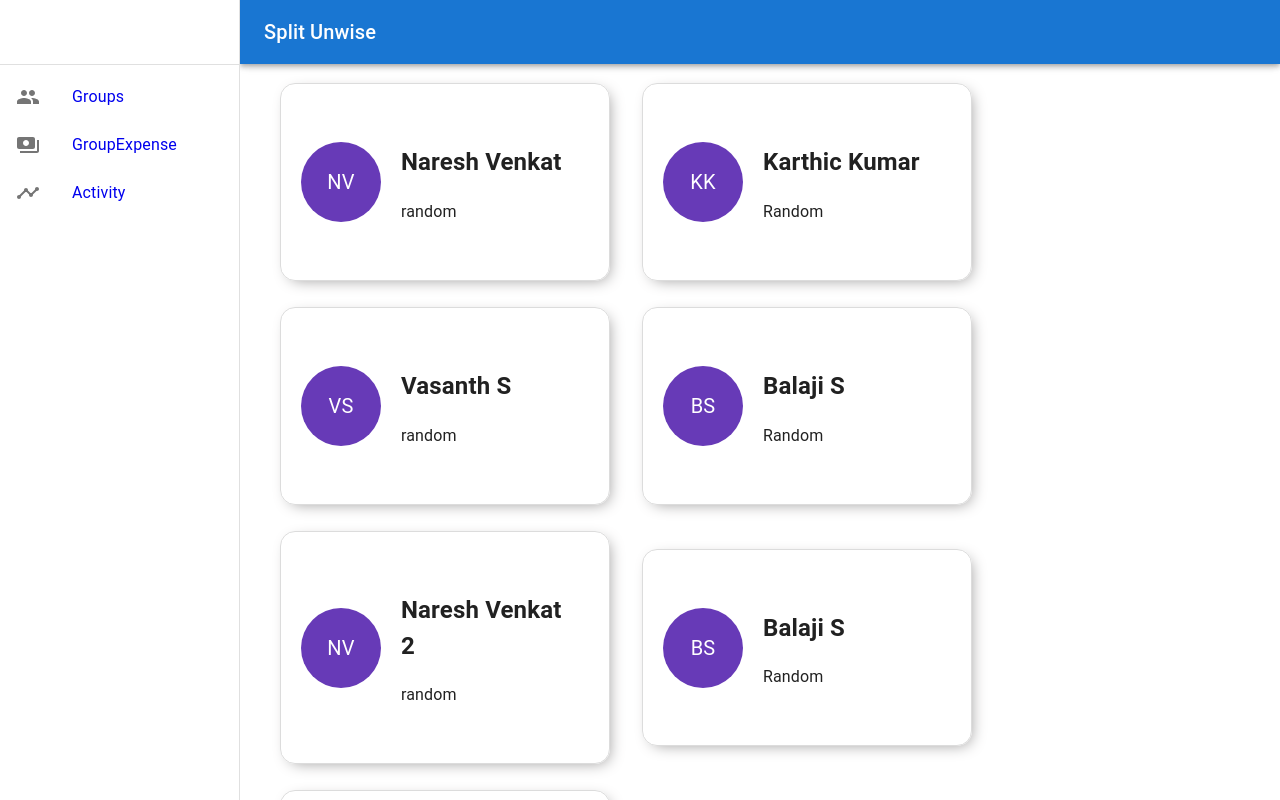
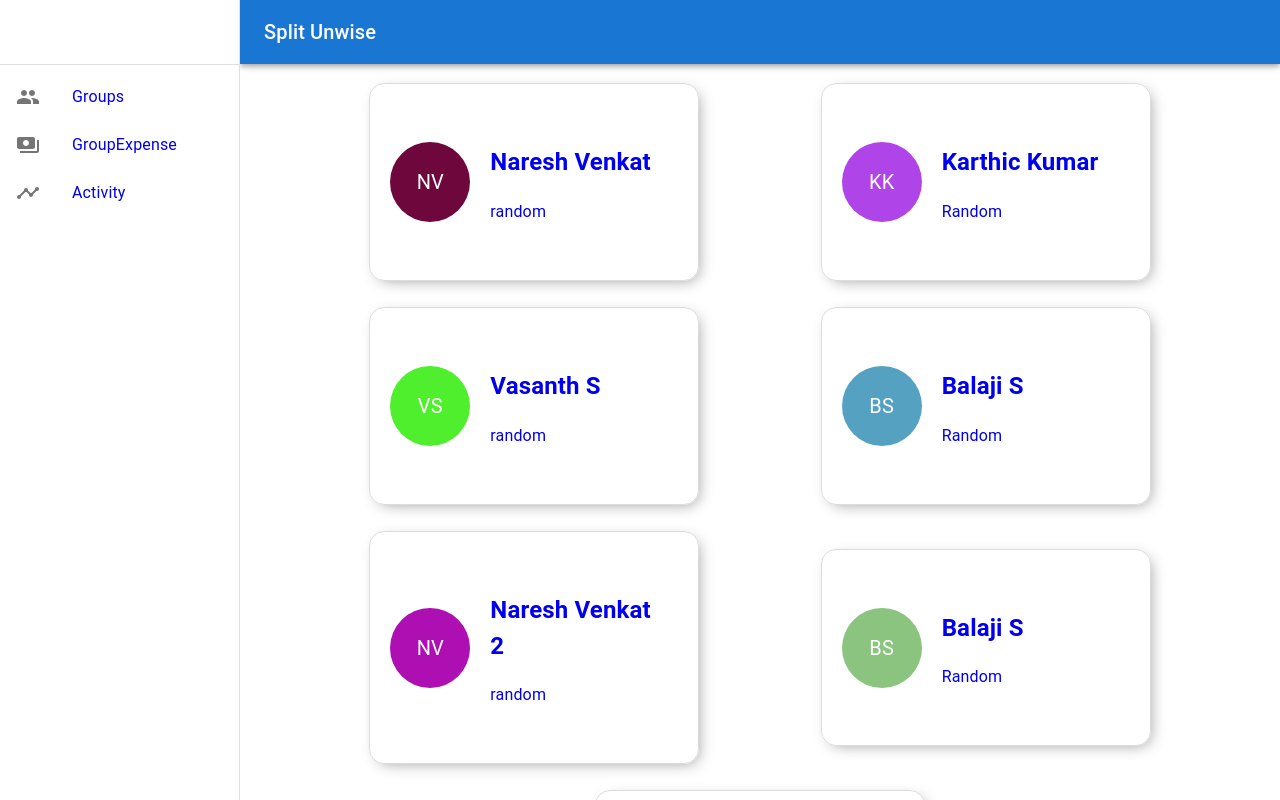
Before and after one commit to NARESH-V/split-unwise, a React (Create React App) app: page / in a window 1280 px wide. Shown: the top 800 px of the page. Built offline with nearby package versions, Linux system fonts and the light colour scheme.

Commit message:
Group list styling

```diff
--- a/src/App.css
+++ b/src/App.css
@@ -57,3 +57,13 @@
     width: 450px !important;
   }
 }
+
+.groupList {
+  justify-content: space-evenly;
+}
+
+@media (max-width: 800px) {
+  .groupList {
+    justify-content: unset;
+  }
+}
--- a/src/components/groupListItem.jsx
+++ b/src/components/groupListItem.jsx
@@ -1,19 +1,25 @@
 import React from 'react';
 import Avatar from '@mui/material/Avatar';
-import { deepPurple } from '@mui/material/colors';
 import { Container, ListItem, ListItemAvatar } from '@mui/material';
+import { Link } from 'react-router-dom';
 
 const GroupListItem = (props) => {
     const data = props.data;
+
     const shortName = (name) => {
-     const [first, last] =  name.toUpperCase().split(' ');
-     return first[0] + last[0];
-    }
+      const [first, last] =  name.toUpperCase().split(' ');
+      return first[0] + last[0];
+    };
+
+    const generateColor = () => {
+      return `#${Math.random().toString(16).substr(-6)}`;
+    };
+
   return(
-    <ListItem style={{width: 'auto'}}>
+    <ListItem style={{width: 'auto'}} component={Link} to={'groupExpense'}>
       <Container style={styles.groupCard} className='groupCard' >
         <ListItemAvatar  style={styles.imageContainer}>
-          <Avatar sx={{ bgcolor: deepPurple[500], width: '5rem', height: '5rem' }}>{shortName(data.groupName)}</Avatar>
+          <Avatar sx={{ bgcolor: generateColor, width: '5rem', height: '5rem' }}>{shortName(data.groupName)}</Avatar>
         </ListItemAvatar>
         <div style={styles.detailsContainer}>
           <h2>{data.groupName}</h2>
--- a/src/pages/groups.jsx
+++ b/src/pages/groups.jsx
@@ -14,7 +14,7 @@ const Groups = () => {
   ];
   return(
     <>
-      <Container style={styles.groupList}>
+      <Container style={styles.groupList} className='groupList'>
         {groupData.map(group => <GroupListItem data={group} />)}
       </Container>
     </>
```
